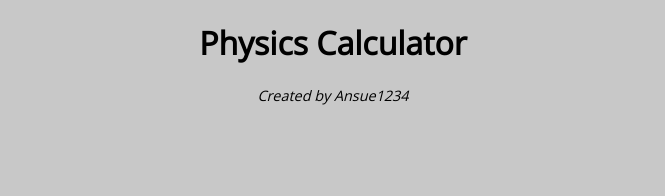
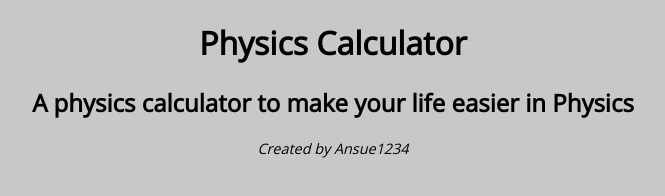
Before and after one commit to ansue1234/Physics-Calculator, a plain HTML site: page index.html in a window 1280 px wide. Shown: the whole page, without its empty margins (307-972 px from the left). Drawn offline with nearby package versions, Linux system fonts and the light colour scheme.

Commit message:
Added text to html

```diff
--- a/index.html
+++ b/index.html
@@ -11,6 +11,8 @@
 			<h1>Physics Calculator</h1>
 		</header>
 
+		<h2>A physics calculator to make your life easier in Physics</h2>
+
 	    <footer>
 		    Created by Ansue1234
 	    </footer>
```
